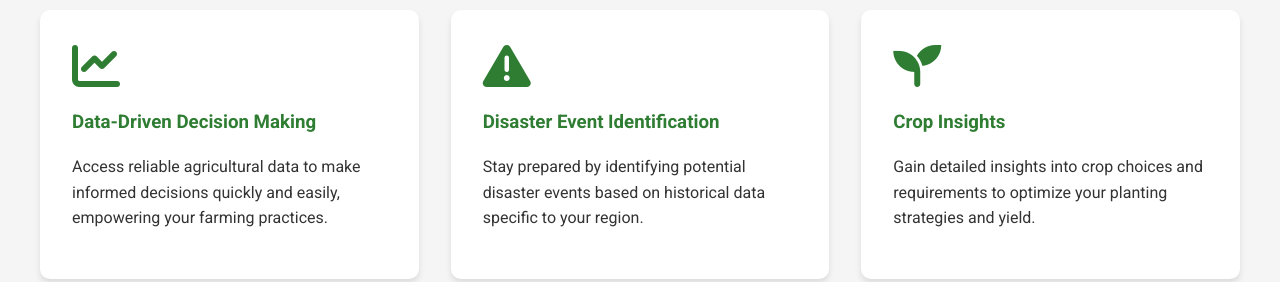
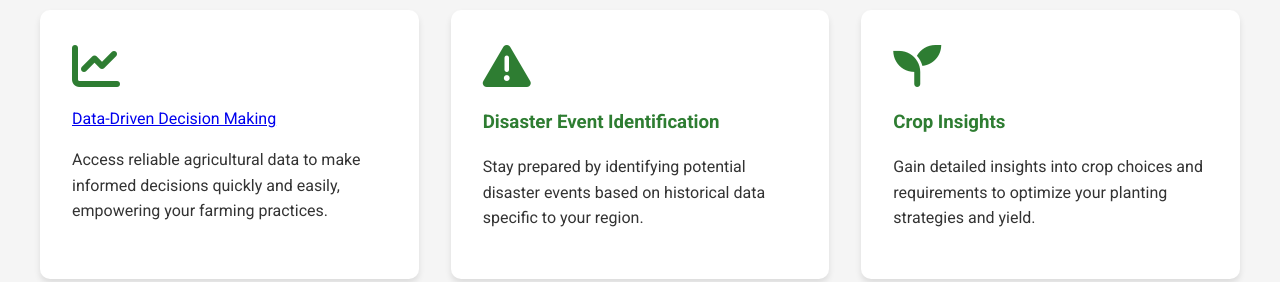
Before and after one commit to SpaceCore912/agriquad.github.io, a plain HTML site: page index.html in a window 1280 px wide. Shown: the part 615-897 px from the top of the page. Drawn offline with nearby package versions, Linux system fonts and the light colour scheme.

Commit message:
Update index.html

```diff
--- a/index.html
+++ b/index.html
@@ -201,7 +201,7 @@
         <section id="features" class="features">
             <div class="feature-card">
                 <div class="feature-icon"><i class="fas fa-chart-line"></i></div>
-                <h3>Data-Driven Decision Making</h3>
+                <a href="agriquad.co/statistics"<h3>Data-Driven Decision Making</h3></a>
                 <p>Access reliable agricultural data to make informed decisions quickly and easily, empowering your farming practices.</p>
             </div>
             <div class="feature-card">
```
